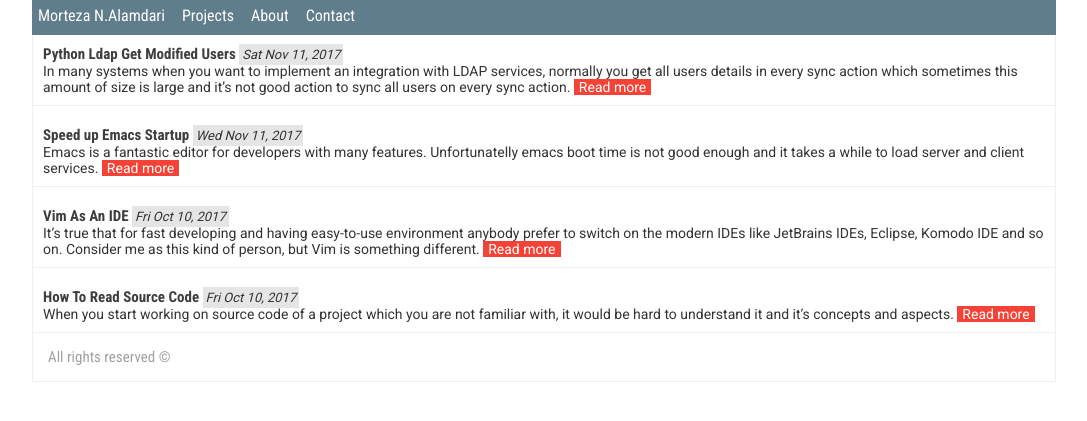
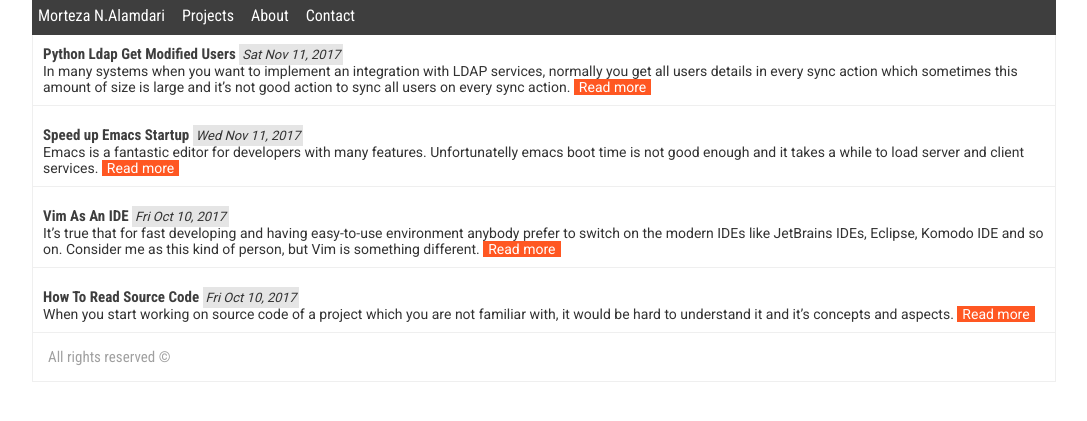
Before and after one commit to Mortezaipo/stage, a Jekyll site: the page built from index.html, in a window 1280 px wide. Shown: the top 421 px of the page, without its empty margins (96-1183 px from the left). Built offline with Jekyll 4.4.1, drawn with Linux system fonts in a browser that asks for light colours.

Commit message:
Update site main css theme.

```diff
--- a/inc/css/main.css
+++ b/inc/css/main.css
@@ -5,12 +5,16 @@ body {
     padding: 0;
     font: 14px 'Roboto', sans-serif;
 }
+h1, h2, h3, h4, h5, h6 {
+    font-family:'Roboto Condensed', sans-serif;
+    font-weight: 700;
+}
 strong {
   font: 14px 'Roboto', sans-serif;
   font-weight: 500;
 }
 .container {
-    border: 1px solid #EFEFEF;
+    border: 1px solid #efefef;
     border-top: none;
 }
 .screenshot {
@@ -25,7 +29,7 @@ strong {
 }
 .tiny-navbar {
     font: 16px 'Roboto Condensed', sans-serif;
-    background-color: #607d8b;
+    background-color: #3e3e3e;
     display: block;
     height: 35px;
     font-weight: 400;
@@ -45,7 +49,7 @@ strong {
     text-decoration: none;
 }
 .post {
-    border-bottom: 1px solid #EFEFEF;
+    border-bottom: 1px solid #efefef;
     padding: 10px;
     margin-bottom: 10px;
 }
@@ -62,16 +66,16 @@ strong {
 }
 .post .read-more {
     color: #FFF;
-    background-color: #F44336;
+    background-color: #ff5722;
     padding: 0 5px 0 5px;
     text-decoration: none;
 }
 div.highlighter-rouge,
 code.highlighter-rouge {
-    border: 1px solid #E5E5E5;
+    border: 1px solid #e5e5e5;
     font-size: small;
-    box-shadow: 0 0 4px #E5E5E5;
-    background-color: #E5E5E5;
+    /*box-shadow: 0 0 4px #e5e5e5;*/
+    background-color: #e5e5e5;
     color: #333;
 }
 div.highlighter-rouge {
@@ -80,7 +84,7 @@ div.highlighter-rouge {
 }
 .keywords .badge {
     padding: 3px;
-    background-color: #E5E5E5;
+    background-color: #e5e5e5;
     color: #607d8b;
 }
 footer {
@@ -88,29 +92,29 @@ footer {
     margin: 10px;
     font-size: 12px;
     font: 15px 'Roboto Condensed', sans-serif;
-    color: #A0A0A0;
+    color: #a0a0a0;
 }
 time {
     font-size: small;
     font-style: italic;
     color: #333;
     padding: 3px;
-    background-color: #E5E5E5;
+    background-color: #e5e5e5;
 }
 .contact-table {
   margin: auto;
 }
 .contact-td-icon ,
 .contact-tr-icon td {
-  background-color: #E5E5E5;
-  color: #607d8b;
-  padding: 20px 40px;
+  /* border: 1px solid #ff5722; */
+  color: #3e3e3e;
+  padding: 5px 25px;
   margin: 5px;
-  font-size: 80px;
+  font-size: 50px;
 }
 .contact-tr-icon td a {
   text-decoration: none;
-  color: #607d8b;
+  color: #3e3e3e;
 }
 .contact-tr-link td,
 .contact-tr-link td a {
@@ -123,9 +127,11 @@ time {
 ul.contact-info {
   margin: 0;
   padding: 0;
+  list-style: none;
 }
 ul.contact-info li {
-  margin: 20px;
+  margin: 4px;
+  list-style: none;
 }
 .projects-table {
   width: 100%;
@@ -142,15 +148,15 @@ ul.contact-info li {
 .projects-table th {
   text-align: left;
   padding: 5px;
-  background: #E5E5E5;
-  color: #607d8b;
+  background: #e5e5e5;
+  color: #3e3e3e;
   font-weight: 500;
 }
 .projects-table tr:nth-child(event) {
-  background-color: #E5E5E5;
+  background-color: #e5e5e5;
 }
 .projects-table tr:hover {
-  background-color: #E5E5E5;
+  background-color: #e5e5e5;
 }
 .projects-table tr td {
   padding: 5px;
@@ -161,8 +167,7 @@ ul.contact-info li {
 }
 .alert {
   padding: 10px;
-  box-shadow: 0 0 4px #a59163;
-  background-color: #a59163;
-  color: #FFF;
+  /*box-shadow: 0 0 2px #ff5722;*/
+  border: 1px solid #ff5722;
   margin: 10px 0;
 }
```
